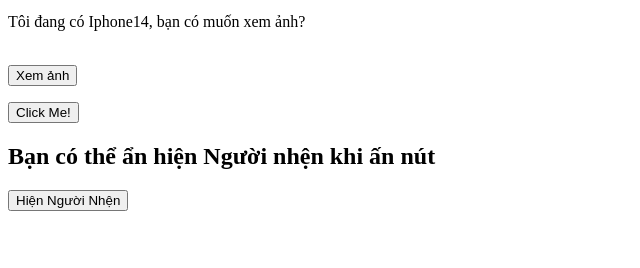
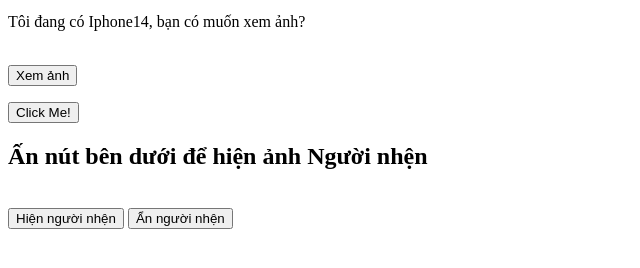
Before and after one commit to hpboy92/GitProject, a plain HTML site: page source/nhungJavaScript.html in a window 1280 px wide. Shown: the part 104-372 px from the top of the page, without its empty margins (0-640 px from the left). Drawn offline with Linux system fonts and the light colour scheme.

Commit message:
thuc hanh nhung JS

```diff
--- a/source/anHien.js
+++ b/source/hello.js
@@ -1,3 +1,7 @@
 function hienAnh() {
     document.getElementById('nguoiNhen').style.display = 'block';
 }
+
+function anAnh() {
+    document.getElementById('nguoiNhen').style.display = "none"
+}
--- a/source/nhungJavaScript.html
+++ b/source/nhungJavaScript.html
@@ -33,18 +33,14 @@
         <button type="button" onclick="showMessage()">Click Me!</button>
     </p>
 
-    <h2>Bạn có thể ẩn hiện Người nhện khi ấn nút</h2>
+    <h2>Ấn nút bên dưới để hiện ảnh Người nhện</h2>
 
-    <img src="https://androidguias.com/wp-content/uploads/2022/02/spiderman-AB.jpg" id="nguoiNhen" width="600" style="display: none;">
+    <img src="https://phunugioi.com/wp-content/uploads/2020/12/hinh-anh-nguoi-nhen-spider-man.jpg" id="nguoiNhen" width="500" style="display: none;">
+    <br>
 
-    <p>
-        <button type="button" onclick="hienAnh()">Hiện Người Nhện</button>
-    </p>
-
-
-
-
-
+    <script src="./hello.js"> </script>
+    <button type="button" onclick="hienAnh()">Hiện người nhện</button>
+    <button type="button" onclick="anAnh()">Ẩn người nhện</button>
 
 </body>
 </html>
```
